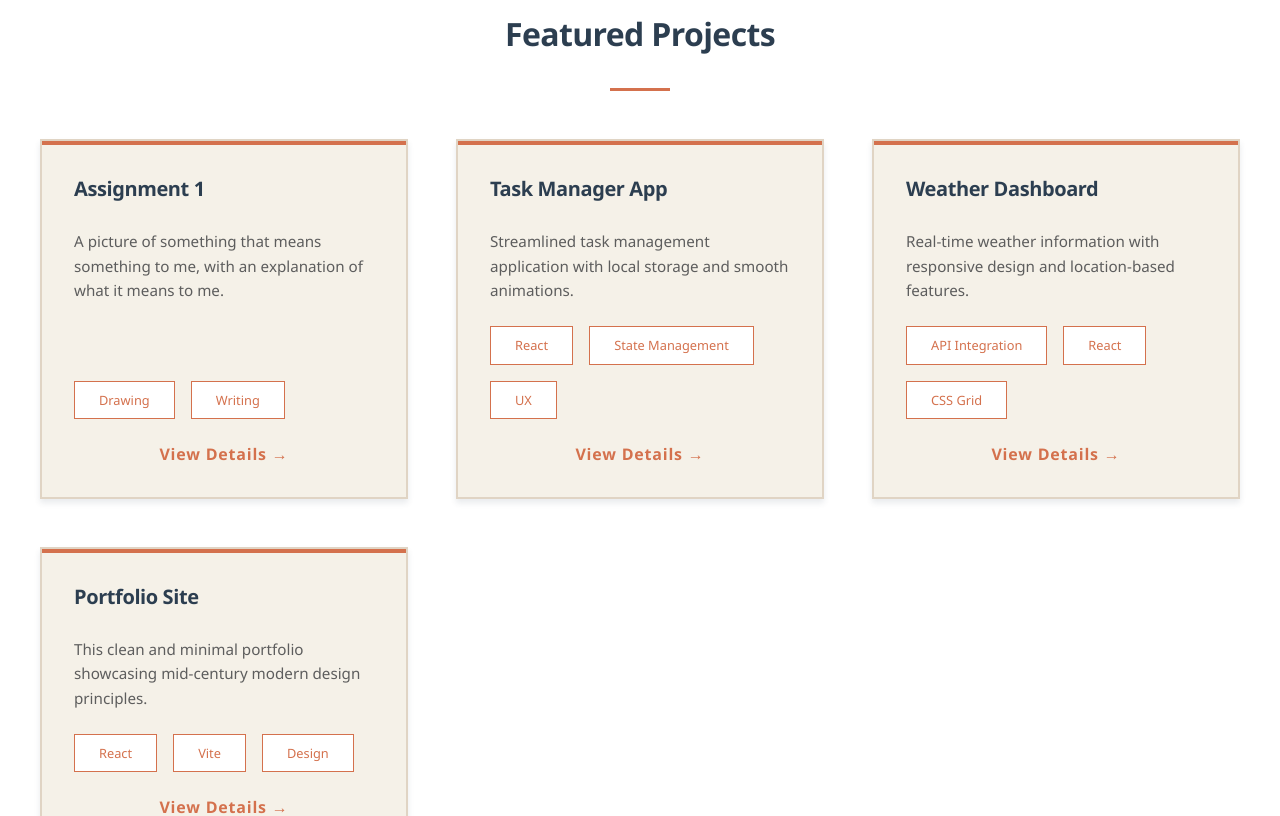
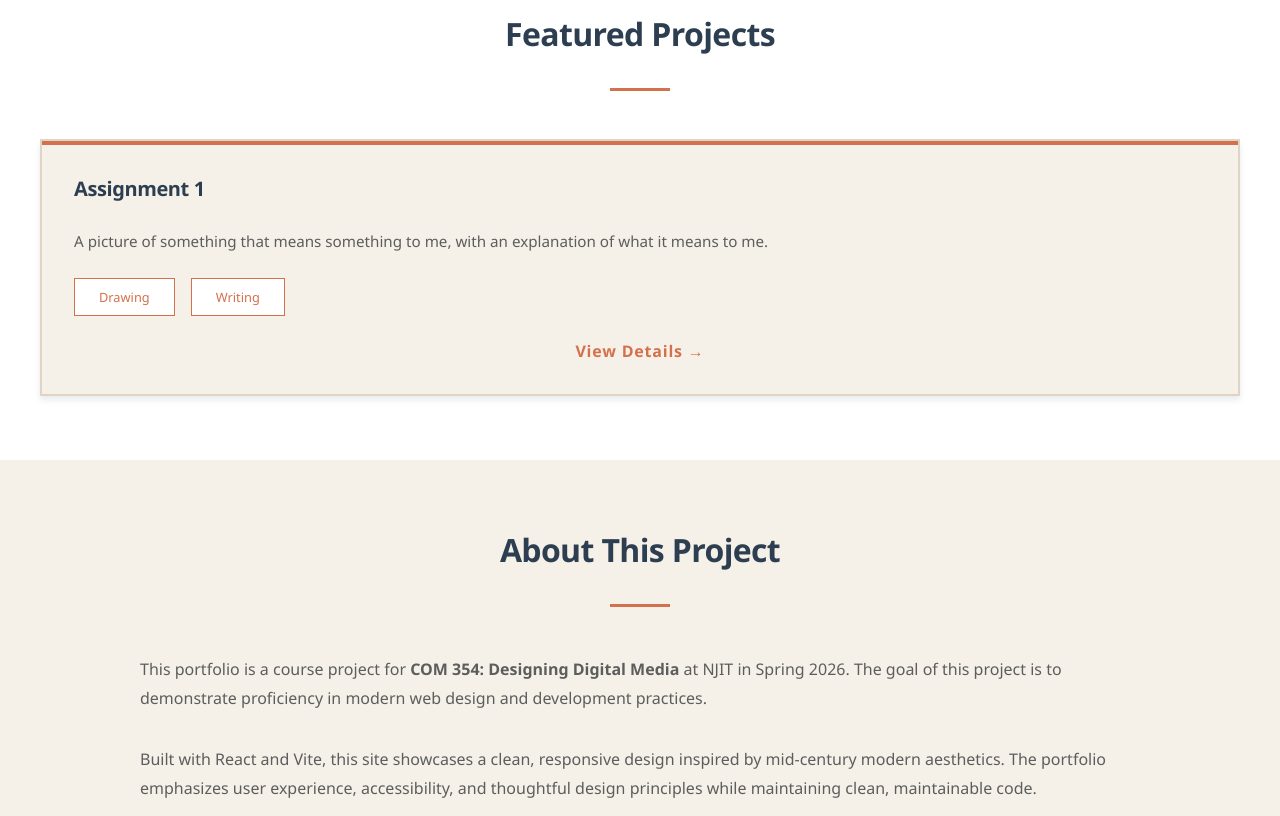
Before and after one commit to tatejones2/com354site, a React (Vite) app: page / in a window 1280 px wide. Shown: the part 960-1776 px from the top of the page. Built offline with nearby package versions, Linux system fonts and the light colour scheme.

Commit message:
Remove placeholder projects from projects list

```diff
--- a/src/components/Projects.jsx
+++ b/src/components/Projects.jsx
@@ -9,27 +9,6 @@ const projectsData = [
     tags: ['Drawing', 'Writing'],
     link: '/class_project_files/assignment1/COM354_assignment1.docx',
     image: '/class_project_files/assignment1/assignment1.png'
-  },
-  {
-    id: 2,
-    title: 'Task Manager App',
-    description: 'Streamlined task management application with local storage and smooth animations.',
-    tags: ['React', 'State Management', 'UX'],
-    link: '#'
-  },
-  {
-    id: 3,
-    title: 'Weather Dashboard',
-    description: 'Real-time weather information with responsive design and location-based features.',
-    tags: ['API Integration', 'React', 'CSS Grid'],
-    link: '#'
-  },
-  {
-    id: 4,
-    title: 'Portfolio Site',
-    description: 'This clean and minimal portfolio showcasing mid-century modern design principles.',
-    tags: ['React', 'Vite', 'Design'],
-    link: '#'
   }
 ]
 
```
